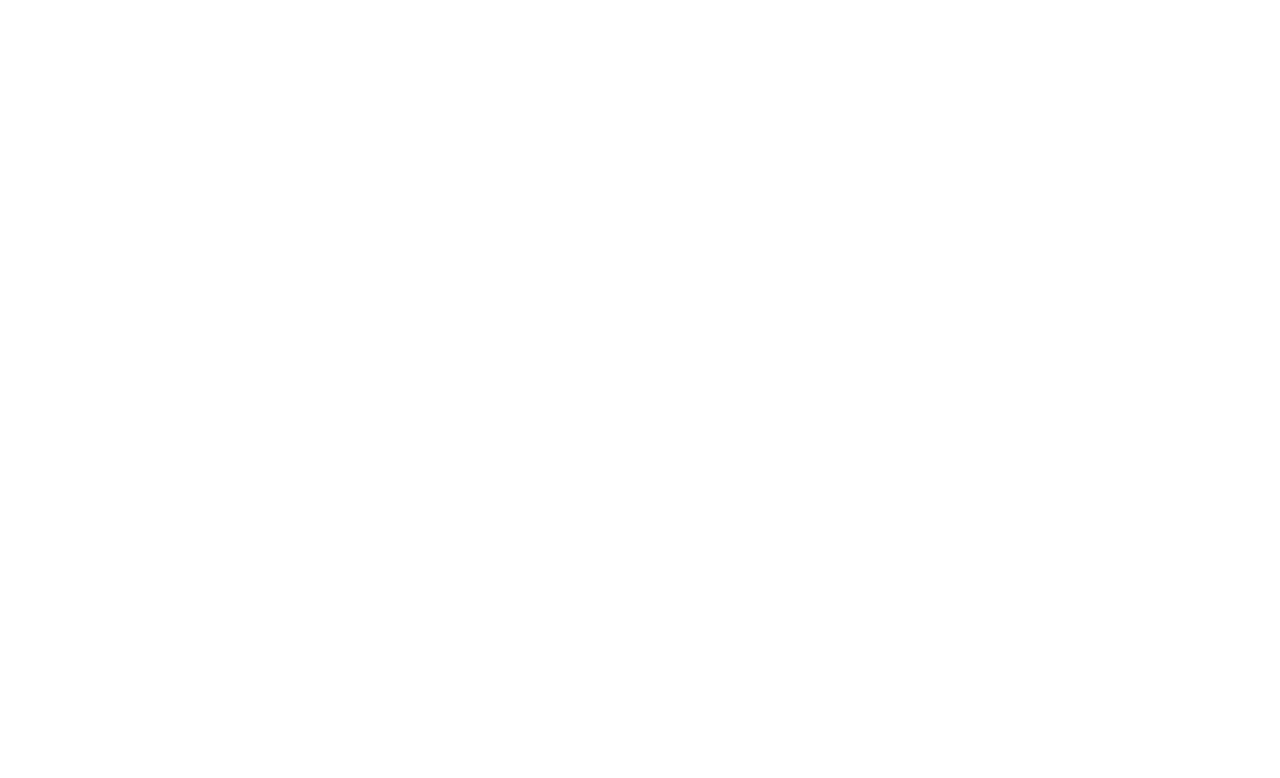
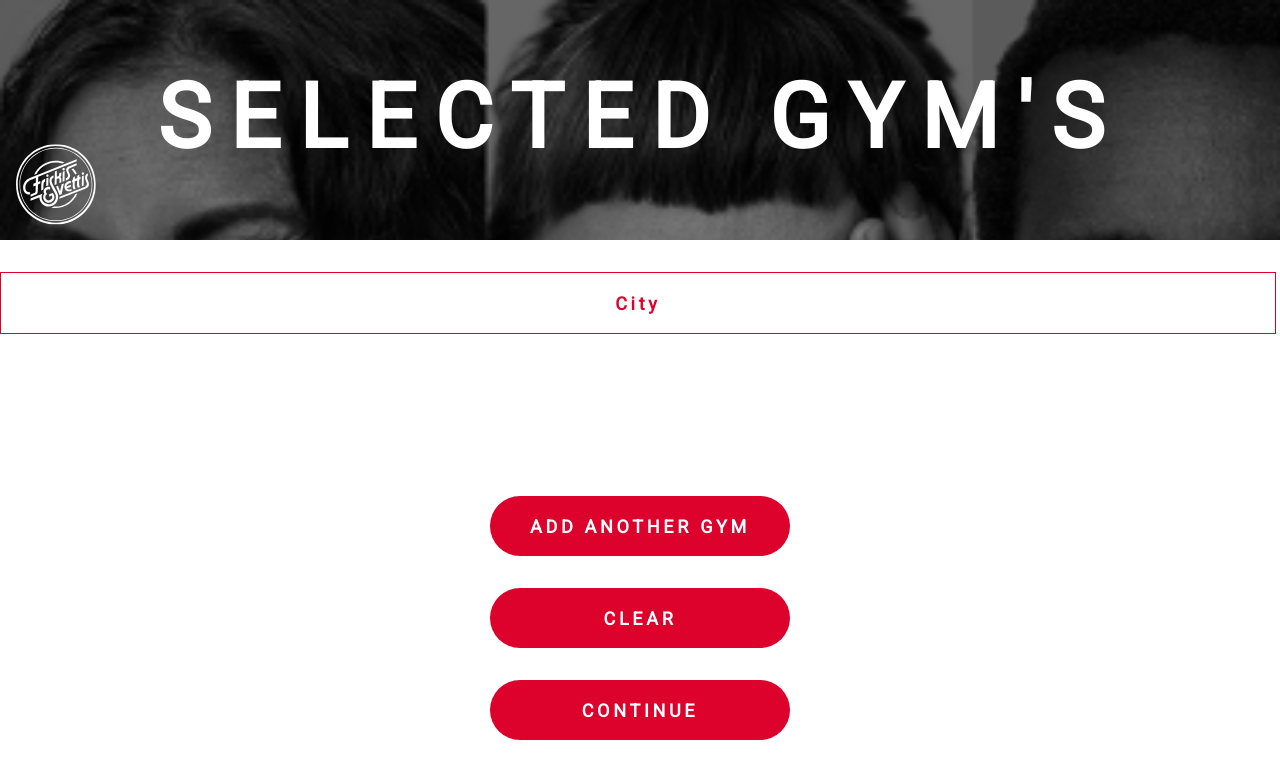
Before and after one commit to emelieedman/friskis-svettis-app, a React (Create React App) app: page /city in a window 1280 px wide. Shown: the top 778 px of the page. Built offline with nearby package versions, Linux system fonts and the light colour scheme.

Commit message:
fixed the links

```diff
--- a/src/components/LayoutComponent/LayoutComponent.js
+++ b/src/components/LayoutComponent/LayoutComponent.js
@@ -16,7 +16,7 @@ export default function LayoutComponent() {
             <Router>
                 <Switch>
                     <Route exact path="/" component={PickGymComponent} />
-                    <Route exact path="/selected-gyms/city" component={SelectedGymsCity} />
+                    <Route exact path="/city" component={SelectedGymsCity} />
                 </Switch>
             </Router>
         </div>
--- a/src/components/LinkSmallComponent/LinkSmallComponent.js
+++ b/src/components/LinkSmallComponent/LinkSmallComponent.js
@@ -1,9 +1,10 @@
 import React from "react";
 import styles from "./LinkSmallComponent.module.css"
+import { Link } from "react-router-dom"
 
 const LinkSmallComponent = (props) => {
     return (
-        <div className={styles.link}>{props.gym}</div>
+        <Link to={props.gym} className={styles.link}>{props.gym}</Link>
     )
 }
 
--- a/src/components/LinkSmallComponent/LinkSmallComponent.module.css
+++ b/src/components/LinkSmallComponent/LinkSmallComponent.module.css
@@ -17,6 +17,7 @@
 }
 
 .link:focus {
+    text-decoration: none;
     outline: none;
     background-color: #DD022C;
     color: white;
--- a/src/components/pages/PickGymComponent/PickGymComponent.js
+++ b/src/components/pages/PickGymComponent/PickGymComponent.js
@@ -12,24 +12,12 @@ const PickGymComponent = () => {
         <div className={styles.wrapper}>
             <HeaderComponent title="PICK A GYM"/>
             <InputFieldComponent />
-            <Link className={styles.link} to="/selected-gyms/city">
             <LinkSmallComponent gym="City" />
-            </Link>
-            <Link className={styles.link} to="selected-gyms/farsta">
             <LinkSmallComponent gym="Farsta" />
-            </Link>
-            <Link className={styles.link} to="selected-gyms/gärdet">
             <LinkSmallComponent gym="Gärdet" />
-            </Link>
-            <Link className={styles.link} to="selected-gyms/hagastan">
             <LinkSmallComponent gym="Hagastan" />
-            </Link>
-            <Link className={styles.link}>
             <LinkSmallComponent gym="Hagastan" />
-            </Link>
-            <Link className={styles.link}>
             <LinkSmallComponent gym="Hagastan" />
-            </Link>
             <div className={styles.fadeout}></div>
             <RoundButtonComponent />
         </div>
--- a/src/components/pages/SelectedGymsCity/SelectedGymsCity.js
+++ b/src/components/pages/SelectedGymsCity/SelectedGymsCity.js
@@ -7,7 +7,7 @@ import LinkSmallComponent from "../../LinkSmallComponent/LinkSmallComponent"
 function SelectedGymsCity() {
     return (
         <div className={styles.wrapper}>
-            <HeaderComponent title="PICK A GYM"/>
+            <HeaderComponent title="SELECTED GYM'S"/>
             <div className={styles.gym}>
                 <LinkSmallComponent gym="City" />
             </div>
```
Lines whose indentation alone changed are shown as unchanged.
